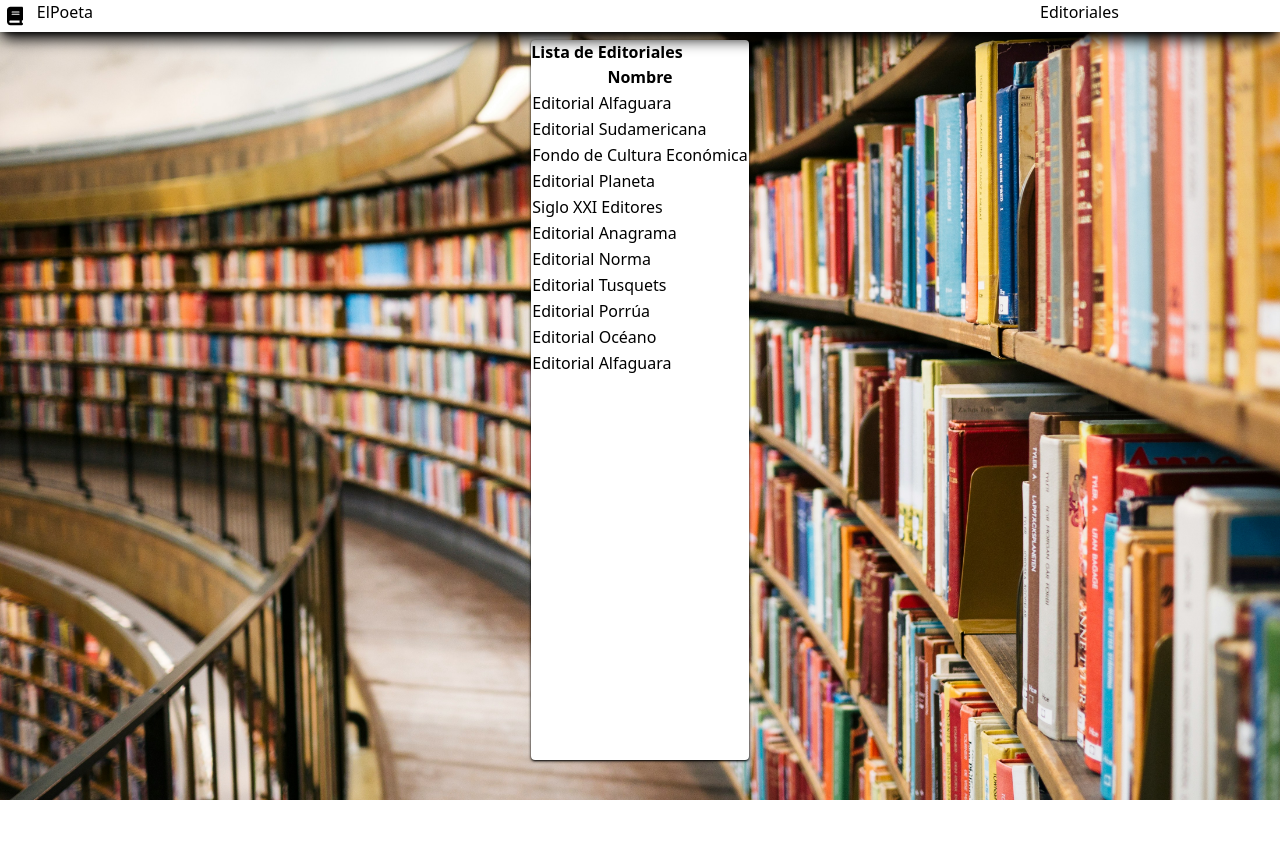
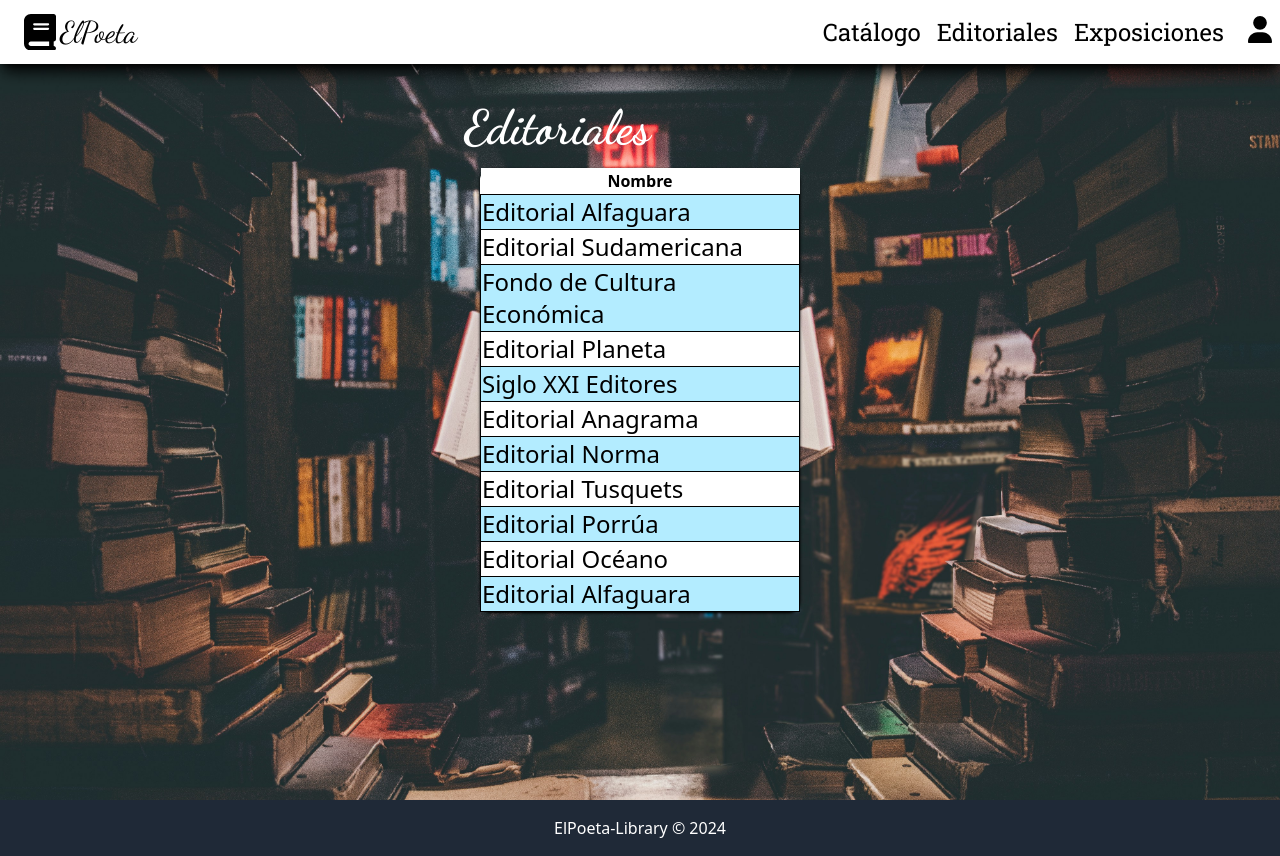
Before and after one commit to PabloVasquezC/DjangoLibrary, a Django app: page /publishers/ in a window 1280 px wide. Before the commit the page ends 800 px from the top, so only its background shows below. Run offline with Django 5.2, Linux system fonts and the light colour scheme; data comes from the database, SQL or seed files in the repository; both versions use the stored data as it was after the commit; some libraries are stand-ins or nearby versions.

Commit message:
adding navbar to base.html

```diff
--- a/myapp/models.py
+++ b/myapp/models.py
@@ -23,6 +23,7 @@ class Producto(models.Model):
         (ENCICLOPEDIA, 'Enciclopedia'),
     ]
 
+    nombre = models.CharField(max_length=255, default='Sin nombre')
     tipo = models.CharField(max_length=2, choices=TIPO_OPCIONES, default=LIBRO)
     editorial = models.ForeignKey(Editorial, on_delete=models.PROTECT)
     autores = models.ManyToManyField(Autor)
--- /dev/null
+++ b/myapp/static/CSS/main.css
@@ -0,0 +1,16 @@
+#logo-section:hover {
+    box-shadow:  4px 7px 8px black;
+
+}
+
+li:hover {
+    box-shadow:  4px 7px 8px black;
+}
+
+.table-striped tr:nth-child(odd) {
+        background-color: white; /* Filas impares con fondo blanco */
+}
+
+.table-striped tr:nth-child(even) {
+    background-color: #b3ecff; /* Filas pares con fondo celeste */
+}
--- a/myapp/urls.py
+++ b/myapp/urls.py
@@ -5,6 +5,7 @@ from django.urls import path
 urlpatterns = [
     path('', views.home, name='home'),
     path('publishers/', views.publishers, name='publishers'),
+    path('catalog/', views.catalog, name='catalog'),
 
 
 ]
--- a/myapp/views.py
+++ b/myapp/views.py
@@ -1,13 +1,28 @@
 from django.shortcuts import render
-from myapp.models import Editorial
+from myapp.models import Editorial, Producto
 from django.http import HttpResponse
 
 
 
+
+def home(request):
+    # Añade una ruta de imagen específica para la vista de home
+    hero_image = 'images/heroHome.jpg'
+    return render(request, 'myapp/base.html', {
+        'app_name': 'myapp',
+        'hero_image': hero_image
+    })
+
 def publishers(request):
     editoriales = Editorial.objects.all()  # Recupera todas las editoriales
-    return render(request, 'myapp/publishers.html', {'editoriales': editoriales})
+    # Añade una ruta de imagen específica para la vista de publishers
+    hero_image = 'images/heroPublisher.jpg'
+    return render(request, 'myapp/publishers.html', {
+        'editoriales': editoriales,
+        'hero_image': hero_image
+    })
 
 
-def home(request):
-    return render(request, 'myapp/base.html', {'app_name': 'myapp'})
+def catalog(request):
+    productos = Producto.objects.all()
+    return render(request, 'myapp/catalog.html',{'productos': productos})
--- a/templates/myapp/base.html
+++ b/templates/myapp/base.html
@@ -4,32 +4,62 @@
     <meta charset="UTF-8">
     <meta name="viewport" content="width=device-width, initial-scale=1.0">
     <title>ElPoeta-Library</title>
-    <!-- Link Google Fonts -->
+    <!-- Links Google Fonts -->
+    <!-- Dancing Script -->
     <link rel="preconnect" href="https://fonts.googleapis.com">
     <link rel="preconnect" href="https://fonts.gstatic.com" crossorigin>
     <link href="https://fonts.googleapis.com/css2?family=Dancing+Script:wght@400..700&display=swap" rel="stylesheet">
+    <!-- Dancing Script -->
+    <link rel="preconnect" href="https://fonts.googleapis.com">
+    <link rel="preconnect" href="https://fonts.gstatic.com" crossorigin>
+    <link href="https://fonts.googleapis.com/css2?family=Roboto+Slab:wght@100..900&display=swap" rel="stylesheet">
     <!-- CDN Tailwind -->
     <script src="https://cdn.tailwindcss.com"></script>
-    {% load static %}  <!-- Asegúrate de incluir esta línea -->
+    {% load static %}
+    <link rel="stylesheet" href="{% static 'CSS/main.css' %}">
 </head>
 <body>
 
     <header class="flex flex-col w-full h-[100vh]">
         <!-- Barra de Navegación -->
-        <nav class="bg-white shadow-lg fixed w-full h-8 shadow shadow-black flex justify-between">
-            <div class="w-[100px] flex justify-around">
-                <svg class="w-4" xmlns="http://www.w3.org/2000/svg" viewBox="0 0 448 512"><!--!Font Awesome Free 6.5.1 by @fontawesome - https://fontawesome.com License - https://fontawesome.com/license/free Copyright 2024 Fonticons, Inc.--><path d="M96 0C43 0 0 43 0 96V416c0 53 43 96 96 96H384h32c17.7 0 32-14.3 32-32s-14.3-32-32-32V384c17.7 0 32-14.3 32-32V32c0-17.7-14.3-32-32-32H384 96zm0 384H352v64H96c-17.7 0-32-14.3-32-32s14.3-32 32-32zm32-240c0-8.8 7.2-16 16-16H336c8.8 0 16 7.2 16 16s-7.2 16-16 16H144c-8.8 0-16-7.2-16-16zm16 48H336c8.8 0 16 7.2 16 16s-7.2 16-16 16H144c-8.8 0-16-7.2-16-16s7.2-16 16-16z"/></svg>
-                <a class="font-[Dancing Scipt]"  href="{% url 'home' %}">ElPoeta</a>
+        <nav class="bg-white shadow-lg fixed w-full h-16 shadow shadow-black flex items-center px-2 justify-between">
+
+            <!-- Logo -->
+            <a  class="mx-2" href="{% url 'home' %}">
+                <div id="logo-section" class="p-2 transition flex justify-around hover:scale-[1.05] hover:border hover:border hover:border-black rounded">
+                    <svg class="w-8" xmlns="http://www.w3.org/2000/svg" viewBox="0 0 448 512"><path d="M96 0C43 0 0 43 0 96V416c0 53 43 96 96 96H384h32c17.7 0 32-14.3 32-32s-14.3-32-32-32V384c17.7 0 32-14.3 32-32V32c0-17.7-14.3-32-32-32H384 96zm0 384H352v64H96c-17.7 0-32-14.3-32-32s14.3-32 32-32zm32-240c0-8.8 7.2-16 16-16H336c8.8 0 16 7.2 16 16s-7.2 16-16 16H144c-8.8 0-16-7.2-16-16zm16 48H336c8.8 0 16 7.2 16 16s-7.2 16-16 16H144c-8.8 0-16-7.2-16-16s7.2-16 16-16z"/></svg>
+                    <span class="text-3xl mx-1 " style="font-family: 'Dancing Script', cursive;">ElPoeta</span>
+                </div>
+            </a>
+
+            <!-- sections -->
+            <div class="flex ">
+                <ul class="flex justify-between mx-4 flex align-center " >
+                    <li style="font-family: 'Roboto Slab', serif;" class="text-black hover:bg-gray-800 rounded hover:text-white px-2 transition  ">
+                        <a class="text-2xl  " style="" href="{% url 'catalog' %}">Catálogo</a>
+                    </li>
+                    <li style="font-family: 'Roboto Slab', serif;" class=" text-black hover:bg-gray-800 rounded hover:text-white px-2 transition  ">
+                        <a class="text-2xl  " href="{% url 'publishers' %}">Editoriales</a>
+                    </li>
+                    <li style="font-family: 'Roboto Slab', serif;" class=" text-black hover:bg-gray-800 rounded hover:text-white px-2 transition  ">
+                        <a class="text-2xl  " href="{% url 'catalog' %}">Exposiciones</a>
+                    </li>
+                </ul>
+
+            <!-- user icon -->
+                <a href="{% url 'home' %}">
+                    <svg class="w-6" xmlns="http://www.w3.org/2000/svg" viewBox="0 0 448 512">
+                        <path d="M224 256A128 128 0 1 0 224 0a128 128 0 1 0 0 256zm-45.7 48C79.8 304 0 383.8 0 482.3C0 498.7 13.3 512 29.7 512H418.3c16.4 0 29.7-13.3 29.7-29.7C448 383.8 368.2 304 269.7 304H178.3z"/>
+                    </svg>
+                </a>
+
             </div>
-            <ul class="flex justify-between w-60 flex align-center">
-                <li class="text-black hover:bg-gray-200">
-                    <a href="{% url 'publishers' %}">Editoriales</a>
-                </li>
-            </ul>
         </nav>
+
         <!-- Hero con Imagen de Libros -->
-        <div class="h-64 bg-cover bg-center h-full flex align-center justify-center " style="background-image: url('{% static 'images/heroLibros.jpg' %}')">
+        <div class="h-64 bg-cover bg-center h-full flex align-center justify-center " style="background-image: url('{% static 'images/expocisionesHero.jpg' %}')">
             {% block content %}{% endblock %}
+            {% block catalog %}{% endblock %}
         </div>
 
     </header>
@@ -39,7 +69,9 @@
     </main>
 
     <footer>
-        <!-- Contenido del pie de página -->
+        <div class="bg-gray-800 text-white text-center py-4">
+            <p>ElPoeta-Library &copy; 2024</p>
+        </div>
     </footer>
 
     <!-- Scripts globales -->
--- a/templates/myapp/publishers.html
+++ b/templates/myapp/publishers.html
@@ -1,15 +1,17 @@
 {% extends 'myapp/base.html' %}
 
 {% block content %}
-    <div class="rounded shadow shadow-black bg-white m-10">
-         <h1 class="text-black font-bold">Lista de Editoriales</h1>
-            <table class="">
+    <div class="mt-16">
+        <h1 class="text-white font-bold text-left text-5xl mt-10" style="font-family: 'Dancing Script'">Editoriales</h1>
+
+        <table class="rounded-xl shadow shadow-black bg-white m-4 z-10 table-striped w-80">
             <tr>
                 <th>Nombre</th>
             </tr>
             {% for editorial in editoriales %}
-                <tr>
-                    <td>{{ editorial.nombre }}</td>
+            <tr class="border border-black h-8">
+                <td class="text-2xl"><a>{{ editorial.nombre }}</a></td>
+
                 <!-- Agrega más celdas de datos si tu modelo Editorial tiene más campos -->
             </tr>
             {% endfor %}
--- a/theme/templates/base.html
+++ b/theme/templates/base.html
@@ -12,7 +12,7 @@
 	<body class="bg-gray-50 font-serif leading-normal tracking-normal">
 		<div class="container mx-auto">
 			<section class="flex items-center justify-center h-screen">
-				<h1 class="text-5xl">Django + Tailwind = ❤️</h1>
+				<h1 class="text-2">Django + Tailwind = ❤️</h1>
 			</section>
 		</div>
 	</body>
```
Also changed, not shown: templates/myapp/catalog.html (added, +21 -0 lines), db.sqlite3, myapp/static/images/expocisionesHero.jpg (added), 1 other file. Lines whose indentation alone changed are shown as unchanged.
